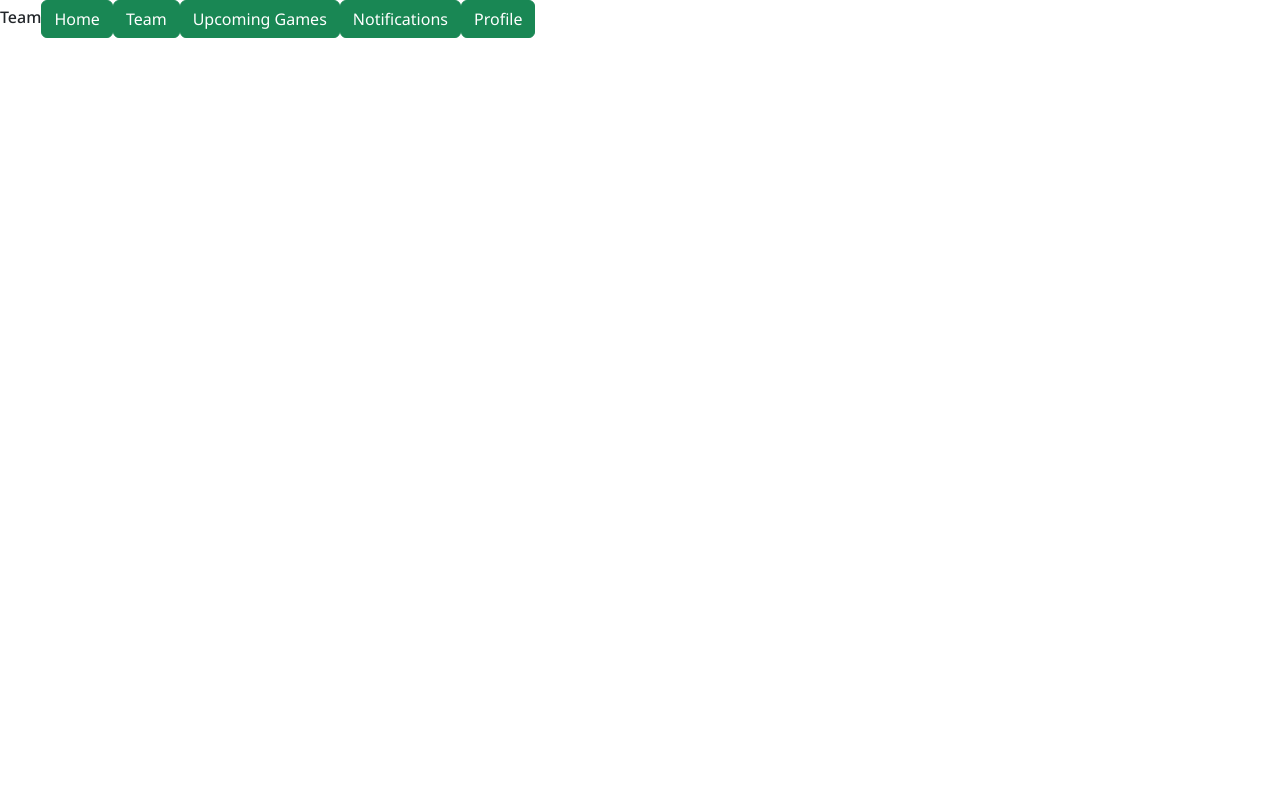
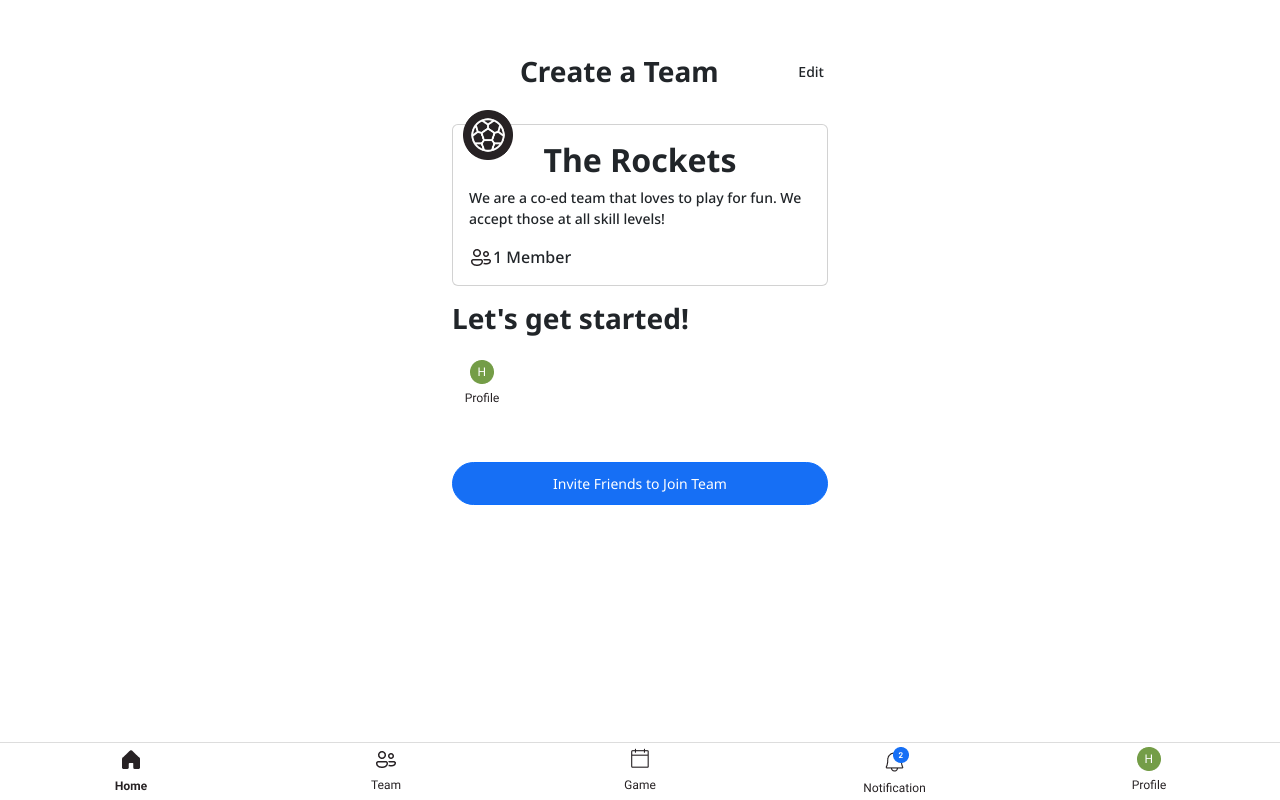
Before and after one commit to Co-Lab-You-Belong-in-Tech/GamePlanr, a React (Vite) app: page /team in a window 1280 px wide. Built offline with nearby package versions, Linux system fonts and the light colour scheme.

Commit message:
finished schedule page and team page designs

```diff
--- a/src/App.css
+++ b/src/App.css
@@ -107,6 +107,7 @@ footer .welcome a {
 .icon-container .background-icon {
   display: block;
 }
+
 .icon-container .edit-icon {
   position: absolute;
   margin: 0 7px 7px 0;
@@ -171,6 +172,15 @@ footer .welcome a {
   border-width: 1px;
 }
 
+.team-logo {
+  position: absolute; /* Position the image absolutely */
+  top: -15px; /* Adjust this value to let the image hang off the top edge */
+  left: 10px; /* Adjust this value as needed, to position the image from the left edge */
+  width: 50px !important; /* Adjust as needed */
+  height: auto; /* Maintain aspect ratio */
+  z-index: 10; /* Ensure the image is above other elements */
+}
+
 @media only screen and (max-width: 600px) {
   .fs-1 {
     font-size: 36px !important;
--- a/src/views/CreateTeam.jsx
+++ b/src/views/CreateTeam.jsx
@@ -35,11 +35,11 @@ const CreateTeam = () => {
     }
   };
 
-  const handleBack = () => {
-    if (currentStep === steps.INVITE_FRIENDS) {
-      setCurrentStep(steps.START);
-    }
-  };
+  // const handleBack = () => {
+  //   if (currentStep === steps.INVITE_FRIENDS) {
+  //     setCurrentStep(steps.START);
+  //   }
+  // };
 
   const edit = (editState) => {
     setChooseIcon(editState)
@@ -66,7 +66,7 @@ const CreateTeam = () => {
                     onClick={() => edit(false)}
                   />
                   <p className="">Choose Team Icon</p>
-                  <p></p>
+                  <p className="ms-4 ps-1"></p>
                 </div>
                 <h3 className="fs-3 fw-bold">Show off your team spirit!</h3>
                 <p className="">
@@ -77,6 +77,7 @@ const CreateTeam = () => {
                     <div className="col m-2">
                       <img
                         src={teamPhoto}
+                        className="img-btn"
                         alt="icon1"
                         onClick={() => handleIconPick(teamPhoto)}
                       />
@@ -84,6 +85,7 @@ const CreateTeam = () => {
                     <div className="col m-2">
                       <img
                         src={redIcon}
+                        className="img-btn"
                         alt="icon2"
                         onClick={() => handleIconPick(redIcon)}
                       />
@@ -91,6 +93,7 @@ const CreateTeam = () => {
                     <div className="col m-2">
                       <img
                         src={blueIcon}
+                        className="img-btn"
                         alt="icon3"
                         onClick={() => handleIconPick(blueIcon)}
                       />
@@ -98,6 +101,7 @@ const CreateTeam = () => {
                     <div className="col m-2">
                       <img
                         src={orangeIcon}
+                        className="img-btn"
                         alt="icon4"
                         onClick={() => handleIconPick(orangeIcon)}
                       />
@@ -105,6 +109,7 @@ const CreateTeam = () => {
                     <div className="col m-2">
                       <img
                         src={yellowIcon}
+                        className="img-btn"
                         alt="icon5"
                         onClick={() => handleIconPick(yellowIcon)}
                       />
@@ -112,6 +117,7 @@ const CreateTeam = () => {
                     <div className="col m-2">
                       <img
                         src={greenIcon}
+                        className="img-btn"
                         alt="icon6"
                         onClick={() => handleIconPick(greenIcon)}
                       />
@@ -122,17 +128,15 @@ const CreateTeam = () => {
             ) : (
               <div className="gameplanr-container">
                 <div className="d-flex justify-content-between">
-                  <img
-                    src={backButton}
-                    alt=""
-                    style={{ height: "20px" }}
-                    className="img-btn"
-                    onClick={() => edit(false)}
-                  />
+                  <p className="me-2"></p>
                   <p className="">Create a Team</p>
-                  <button className="close-button mb-3" aria-label="Close">
+                  <Link
+                    to="/home"
+                    className="close-button mb-3 link-underline link-underline-opacity-0"
+                    aria-label="Close"
+                  >
                     &times;
-                  </button>
+                  </Link>
                 </div>
                 <h3 className="fs-3 fw-bold">Let&apos;s get started!</h3>
                 <p className="">
@@ -198,17 +202,15 @@ const CreateTeam = () => {
         return (
           <div className="gameplanr-container">
             <div className="d-flex justify-content-between">
-              <img
-                src={backButton}
-                alt=""
-                style={{ height: "20px" }}
-                className="img-btn"
-                onClick={handleBack}
-              />
+             <p className="me-2"></p>
               <p className="">Invite your Friends</p>
-              <button className="close-button mb-3" aria-label="Close">
+              <Link
+                to="/home"
+                className="close-button mb-3 link-underline link-underline-opacity-0"
+                aria-label="Close"
+              >
                 &times;
-              </button>
+              </Link>
             </div>
             <h3 className="fs-3 fw-bold">
               It&apos;s not a team without your people
--- a/src/views/Team.jsx
+++ b/src/views/Team.jsx
@@ -1,25 +1,111 @@
 import { Link } from "react-router-dom";
+import { useState } from "react";
+import teamIcon from "../assets/TeamIcon.png"
+import membersIcon from "../assets/members-icon.png";
+import navbtn5 from "../assets/navbtn5.png";
+import copyIcon from "../assets/copyIcon.png";
+import shareIcon from "../assets/shareIcon.png";
+import BottomNav from "../components/BottomNav";
+
 
 const Team = () => {
+  const [inviteFriends, setInviteFriends] = useState(false)
+  console.log(inviteFriends)
   return (
-    <div>
-      Team
-      <Link to="/home" className="btn btn-success">
-        Home
-      </Link>
-      <Link to="/team" className="btn btn-success">
-        Team
-      </Link>
-      <Link to="/upcoming-games" className="btn btn-success">
-        Upcoming Games
-      </Link>
-      <Link to="/notifications" className="btn btn-success">
-        Notifications
-      </Link>
-      <Link to="/profile" className="btn btn-success">
-        Profile
-      </Link>
-    </div>
+    <>
+      {inviteFriends ? (
+        <div className="gameplanr-container">
+          <div className="d-flex justify-content-between">
+            <p className="me-2"></p>
+            <p className="">Invite your Friends</p>
+            <button
+              to="/team"
+              className="close-button mb-3 link-underline link-underline-opacity-0"
+              aria-label="Close"
+              onClick={() => setInviteFriends(false)}
+            >
+              &times;
+            </button>
+          </div>
+          <h3 className="fs-3 fw-bold">
+            It&apos;s not a team without your people
+          </h3>
+          <p className="">
+            Invite your friends to join your team by sharing the code below:
+          </p>
+          <div className="container text-center my-5">
+            <div className="gradient-border">
+              <input
+                value="THX-341"
+                className="mx-auto text-center p-5"
+                readOnly
+              />
+            </div>
+            <div className="row justify-content-center mt-4">
+              <p className="col-4 fs-4">
+                <img src={copyIcon} alt="Copy Code Button" /> Copy Code
+              </p>
+              <p className="col-4 fs-4">
+                <img src={shareIcon} alt="Share code Button" /> Share Code
+              </p>
+            </div>
+          </div>
+        </div>
+      ) : (
+        <>
+          <div className="gameplanr-container">
+            <div className="d-flex justify-content-between">
+              <p className="me-"></p>
+              <p className="fs-3 fw-bold">Create a Team</p>
+              <p className="fs-4 me-3 my-auto pb-3">Edit</p>
+            </div>
+            <div className="container my-3">
+              <div className="card" style={{ position: "relative" }}>
+                <div className="card-body">
+                  <div className="d-flex align-items-center mb-2 justify-content-center">
+                    <img
+                      src={teamIcon}
+                      alt="Team Logo"
+                      className="me-2 team-logo"
+                      style={{ width: "30px" }}
+                    />
+                    <h5 className="card-title mb-0 fs-2 fw-bold">
+                      The Rockets
+                    </h5>
+                  </div>
+                  <p className="card-text fs-4">
+                    We are a co-ed team that loves to play for fun. We accept
+                    those at all skill levels!
+                  </p>
+                  <div className="d-flex align-items-center">
+                    <img src={membersIcon} alt="Members Logo" />
+                    <span>1 Member</span>
+                  </div>
+                </div>
+              </div>
+              <h3 className="fs-3 fw-bold my-3">Let&apos;s get started!</h3>
+              <div className="container ps-0">
+                <div className="row">
+                  <div className="col-4 m-2">
+                    <img src={navbtn5} alt="" />
+                  </div>
+                </div>
+              </div>
+              <button
+                className="btn btn-primary btn-lg full-width-button mt-5"
+                onClick={() => setInviteFriends(true)}
+              >
+                Invite Friends to Join Team
+              </button>
+            </div>
+          </div>
+          <footer className="home-footer container-fluid px-0">
+            <BottomNav />
+          </footer>
+        </>
+      )}
+    </>
   );
+
 };
 export default Team;
```
Also changed, not shown: src/views/ScheduleGame.jsx (+67 -39 lines), src/assets/members-icon.png (added).
